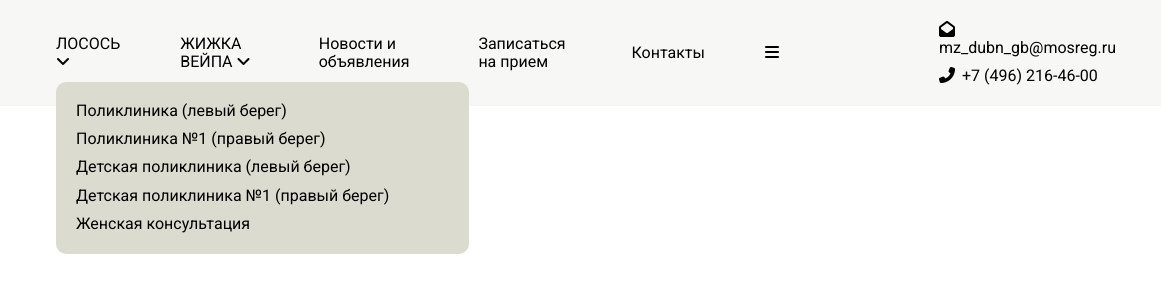
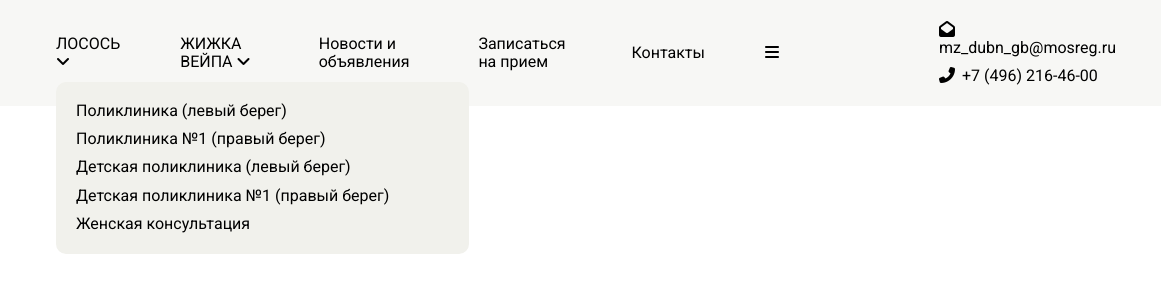
Before and after one commit to Kirdun/dcgbtest, a plain HTML site: page index.html in a window 1280 px wide. Both pictures are taken after a click on the item "ЛОСОСЬ". Shown: the full height of the page, 119-1280 px from the left. Drawn offline with Linux system fonts and the light colour scheme.

Commit message:
Update style.css

```diff
--- a/style.css
+++ b/style.css
@@ -134,8 +134,9 @@ nav li a:hover::after
     background-color: #F7F7F5;
     margin-top:10px;
     padding: 15px 15px 15px 15px;
-    background-color: #DBDBD0;
+    background-color: #f1f1ec;
     border-radius: 10px;
+    border: 0.3px grey;
 }
 .stacmenu
 {
```
